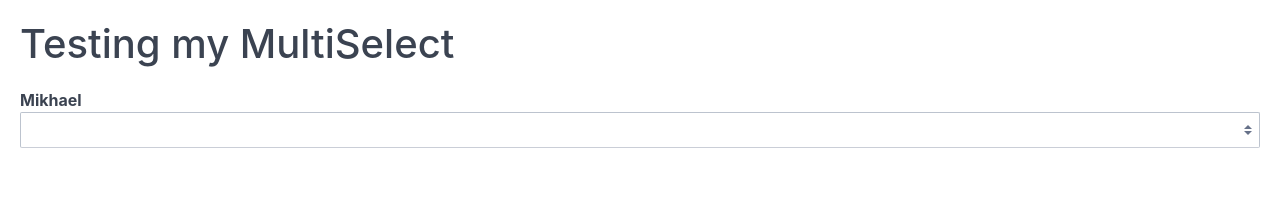
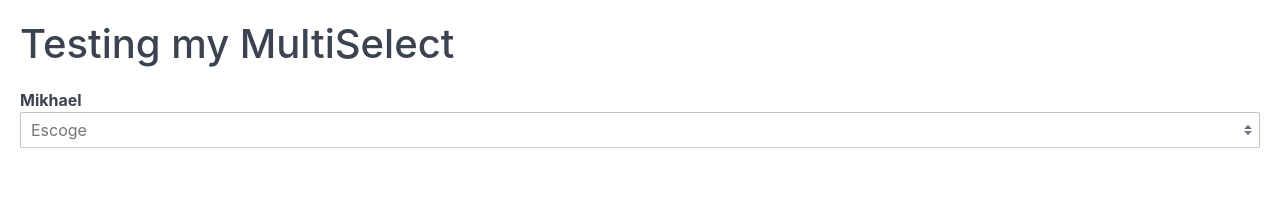
Before and after one commit to Mikhael1729/making-react-components, a React (Create React App) app: page / in a window 1280 px wide. Shown: the top 208 px of the page. Built offline with nearby package versions, Linux system fonts and the light colour scheme.

Commit message:
feat: Added placeholder of multiSelect.

```diff
--- a/src/components/MultiSelect.tsx
+++ b/src/components/MultiSelect.tsx
@@ -301,6 +301,15 @@ export default class MultiSelect<T> extends React.Component<
         return { text: prevState.text }
     })
   }
+
+  private canToShowDefaultText = (): boolean => {
+    const { selectedOptions, matches, text } = this.state;
+
+    if(selectedOptions.length === 0 && matches.length === 0 && text.length === 0)
+      return true;
+    else
+      return false
+  }
   //#endregion
 
   //#region Render
@@ -345,6 +354,7 @@ export default class MultiSelect<T> extends React.Component<
             className="input-search"
             value={this.state.text}
             onFocus={this.onFocusInput}
+            placeholder={this.props.defaultText}
             onBlur={this.onBlurInput}
             onClick={this.showCheckboxes}
             onChange={this.onChangeInput} />
--- a/src/styles/MultiSelect.css
+++ b/src/styles/MultiSelect.css
@@ -32,7 +32,6 @@
 }
 
 .input-search {
-  color: red;
   width: 100%;
   height: 100%;
   border: 0px;
```
